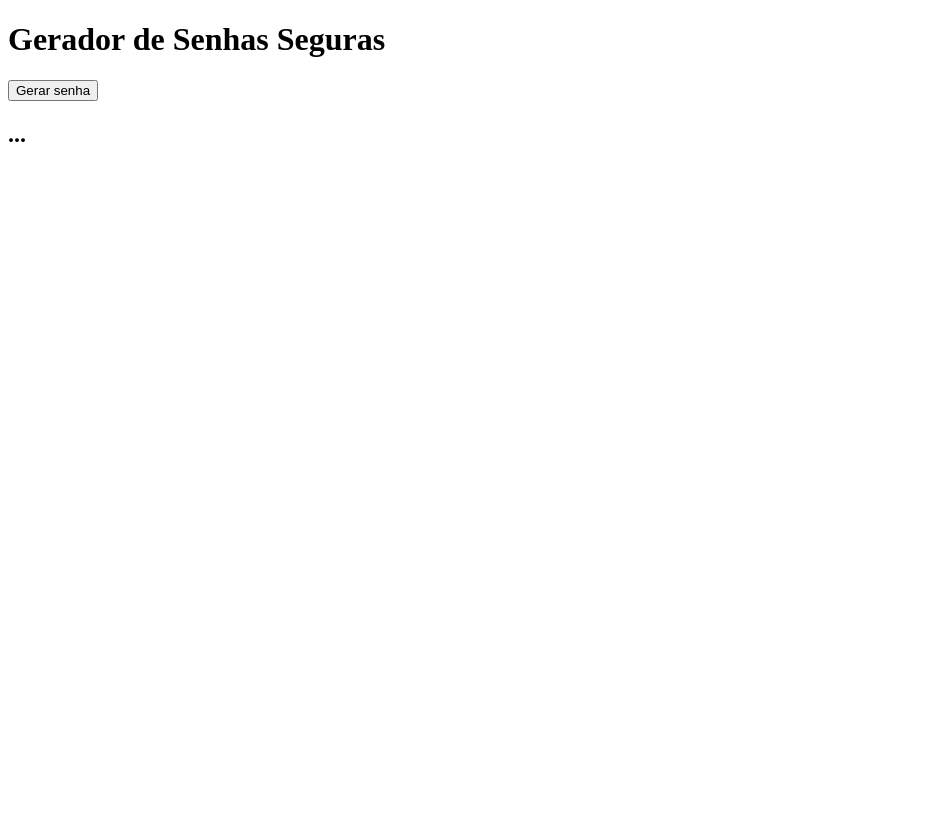
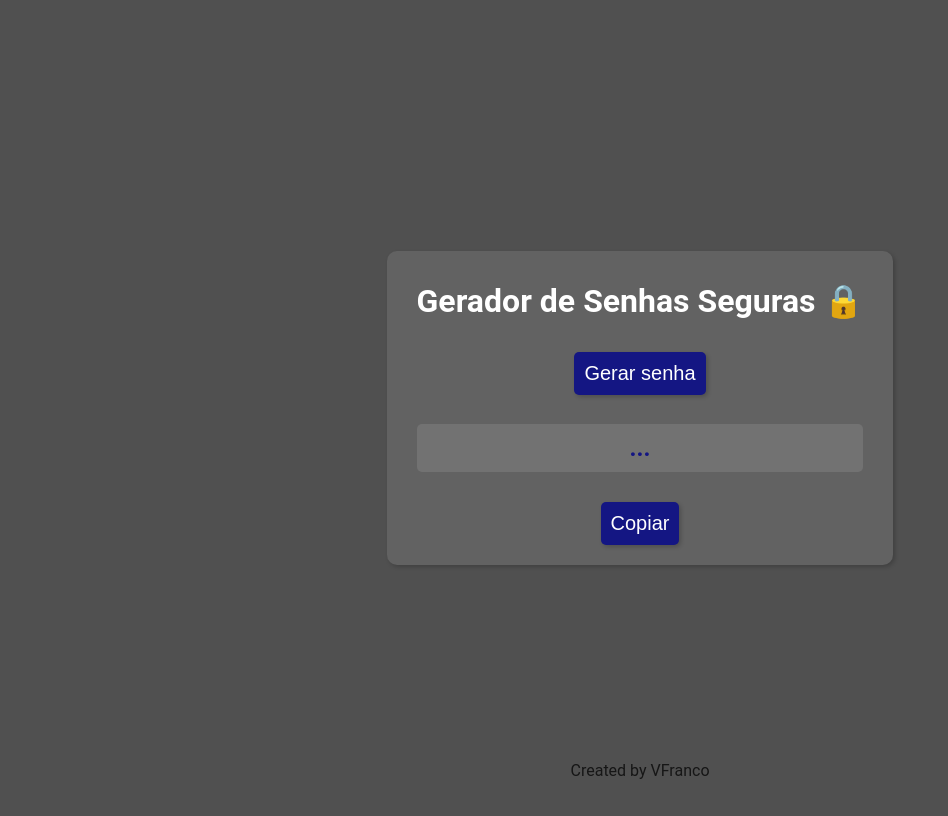
Before and after one commit to vfranco00/Gera-Senha, a website built with Vite: page index.html in a window 1280 px wide. Shown: the whole page, without its empty margins (0-948 px from the left). Built offline with nearby package versions, Linux system fonts and the light colour scheme.

Commit message:
Feat: Style.css + Main.js + Index.hmtl

```diff
--- a/index.html
+++ b/index.html
@@ -5,13 +5,16 @@
         <meta http-equiv="X-UA-Compatible" content="IE=edge"/>
         <meta name="viewport" content="width=devide-width, initial-scale=1.0" />
         <title>Gerador de Senhas Seguras</title>
+        <link rel="icon" href="./images/181534.png" type="image/x-icon">
     </head>
     <body>
         <main>
-            <h1>Gerador de Senhas Seguras</h1>
+            <h1>Gerador de Senhas Seguras 🔒</h1>
             <button>Gerar senha</button>
             <h2>...</h2>
+            <button class="password">Copiar</button>
         </main>
         <script type="module" src="./src/main.js"></script>
     </body>
+    <footer>Created by VFranco</footer>
 </html>
--- a/package.json
+++ b/package.json
@@ -4,7 +4,8 @@
   "description": "",
   "main": "HTML.js",
   "scripts": {
-    "test": "echo \"Error: no test specified\" && exit 1"
+    "test": "echo \"Error: no test specified\" && exit 1",
+    "dev": "vite --open"
   },
   "keywords": [],
   "author": "",
--- a/src/main.js
+++ b/src/main.js
@@ -1,8 +1,26 @@
 import { nanoid } from "nanoid";
+import "./style.css";
 
 const passwordBtn = document.querySelector('button');
 const passwordDisplay = document.querySelector('h2');
+const copyPassword = document.querySelector('.password');
 
 passwordBtn.addEventListener('click', () => {
     passwordDisplay.innerHTML = nanoid();
 });
+
+copyPassword.addEventListener('click', () => {
+    // Cria um elemento de texto temporário
+    var tempInput = document.createElement("input");
+    // Define o valor do elemento de texto como o texto a ser copiado
+    tempInput.value = passwordDisplay.textContent;
+    // Adiciona o elemento temporário à página
+    document.body.appendChild(tempInput);
+    // Seleciona o texto dentro do elemento de texto
+    tempInput.select();
+    // Copia o texto para a área de transferência
+    document.execCommand("copy");
+    // Remove o elemento temporário da página
+    document.body.removeChild(tempInput);
+    alert("Password copied");
+})
--- /dev/null
+++ b/src/style.css
@@ -0,0 +1,48 @@
+/* src/style.css */
+body {
+    background-color: #505050;
+    color: white;
+    font-family: Roboto, Oxygen, Ubuntu, Cantarell, 'Open Sans', 'Helvetica Neue', sans-serif;
+    text-align: center;
+    display: flex;
+    flex-direction: column;
+    align-items: center;
+    justify-content: center;
+    min-height: 100vh;
+  }
+
+  main {
+    background-color: rgba(255,255,255,0.1);
+    max-width: 600px;
+    border-radius: 10px;
+    padding: 10px 30px;
+    box-shadow: 2px 2px 4px rgba(0,0,0,0.2);
+  }
+
+  h2 {
+    color: #141683;
+    background-color: rgba(255,255,255,0.1);
+    border-radius: 5px;
+    padding: 10px;
+  }
+
+  button {
+    background-color: #141683;
+    border: 0 none;
+    padding: 10px;
+    font-size: 20px;
+    color: white;
+    border-radius: 5px;
+    cursor: pointer;
+    margin: 10px;
+    box-shadow: 2px 2px 4px rgba(0,0,0,0.2);
+  }
+
+  footer {
+    color: #161616;
+    position: fixed;
+    bottom: 0;
+    width: 100%;
+    padding: 20px 0;
+    text-align: center;
+  }
```
Also changed, not shown: images/181534.png (added), 1 other file.
